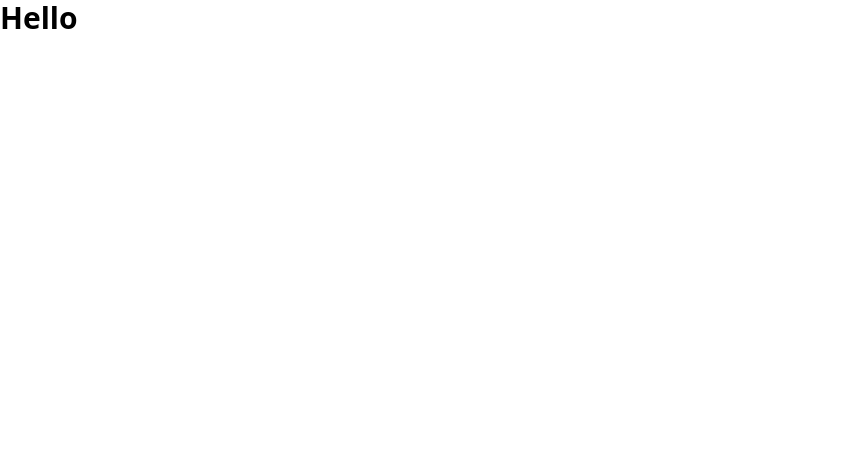
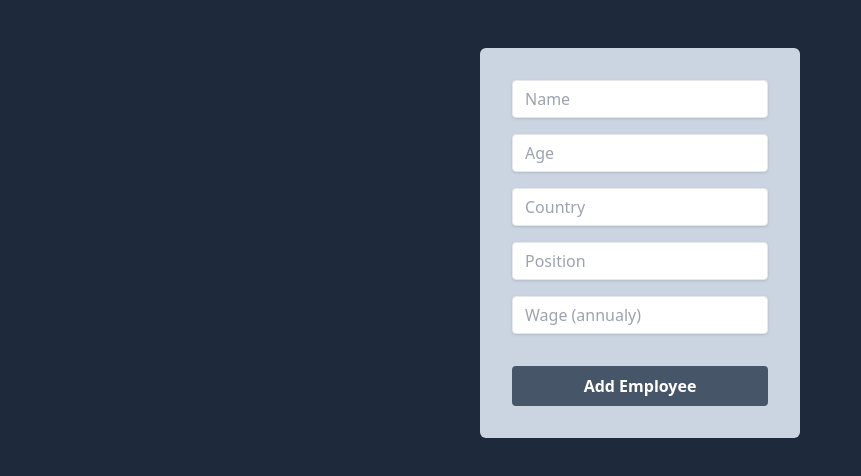
Before and after one commit to brianshimkus/Simple-Crud, a React (Create React App) app in the folder client/: page / in a window 1280 px wide. Shown: the top 476 px of the page, without its empty margins (0-861 px from the left). Built offline with nearby package versions, Linux system fonts and the light colour scheme.

Commit message:
Built out form

```diff
--- a/client/src/App.js
+++ b/client/src/App.js
@@ -1,7 +1,69 @@
+import { useState } from 'react'
+
 function App() {
+	const [name, setName] = useState('')
+	const [age, setAge] = useState(0)
+	const [country, setCountry] = useState('')
+	const [position, setPosition] = useState('')
+	const [wage, setWage] = useState(0)
+
+	const displayInfo = () => {
+		console.log(`Name: ${name}`)
+		console.log(`Age: ${age}`)
+		console.log(`Country: ${country}`)
+		console.log(`Position: ${position}`)
+		console.log(`Wage: ${wage}`)
+	}
+
 	return (
-		<div className='App'>
-			<h1 className='text-3xl font-bold'>Hello</h1>
+		<div className='App bg-slate-800 min-h-screen'>
+			<div className='pt-12'>
+				<div className='w-full max-w-xs mx-auto container rounded-md bg-slate-300'>
+					<form className='rounded p-8 mb-4'>
+						<input
+							className='shadow appearance-none border rounded w-full py-2 px-3 mb-4 text-gray-700 leading-tight focus:outline-none focus:shadow-outline'
+							id='name'
+							type='text'
+							placeholder='Name'
+							onChange={(e) => setName(e.target.value)}
+						/>
+						<input
+							className='shadow appearance-none border rounded w-full py-2 px-3 mb-4 text-gray-700 leading-tight focus:outline-none focus:shadow-outline'
+							id='age'
+							type='number'
+							placeholder='Age'
+							onChange={(e) => setAge(e.target.value)}
+						/>
+						<input
+							className='shadow appearance-none border rounded w-full py-2 px-3 mb-4 text-gray-700 leading-tight focus:outline-none focus:shadow-outline'
+							id='country'
+							type='text'
+							placeholder='Country'
+							onChange={(e) => setCountry(e.target.value)}
+						/>
+						<input
+							className='shadow appearance-none border rounded w-full py-2 px-3 mb-4 text-gray-700 leading-tight focus:outline-none focus:shadow-outline'
+							id='position'
+							type='text'
+							placeholder='Position'
+							onChange={(e) => setPosition(e.target.value)}
+						/>
+						<input
+							className='shadow appearance-none border rounded w-full py-2 px-3 mb-8 text-gray-700 leading-tight focus:outline-none focus:shadow-outline'
+							id='wage'
+							type='number'
+							placeholder='Wage (annualy)'
+							onChange={(e) => setWage(e.target.value)}
+						/>
+						<button
+							className='bg-slate-600 hover:bg-green-700 text-white font-bold py-2 px-4 rounded focus:outline-none focus:shadow-outline w-full transition ease-in-out duration-300'
+							type='button'
+							onClick={displayInfo}>
+							Add Employee
+						</button>
+					</form>
+				</div>
+			</div>
 		</div>
 	)
 }
```
